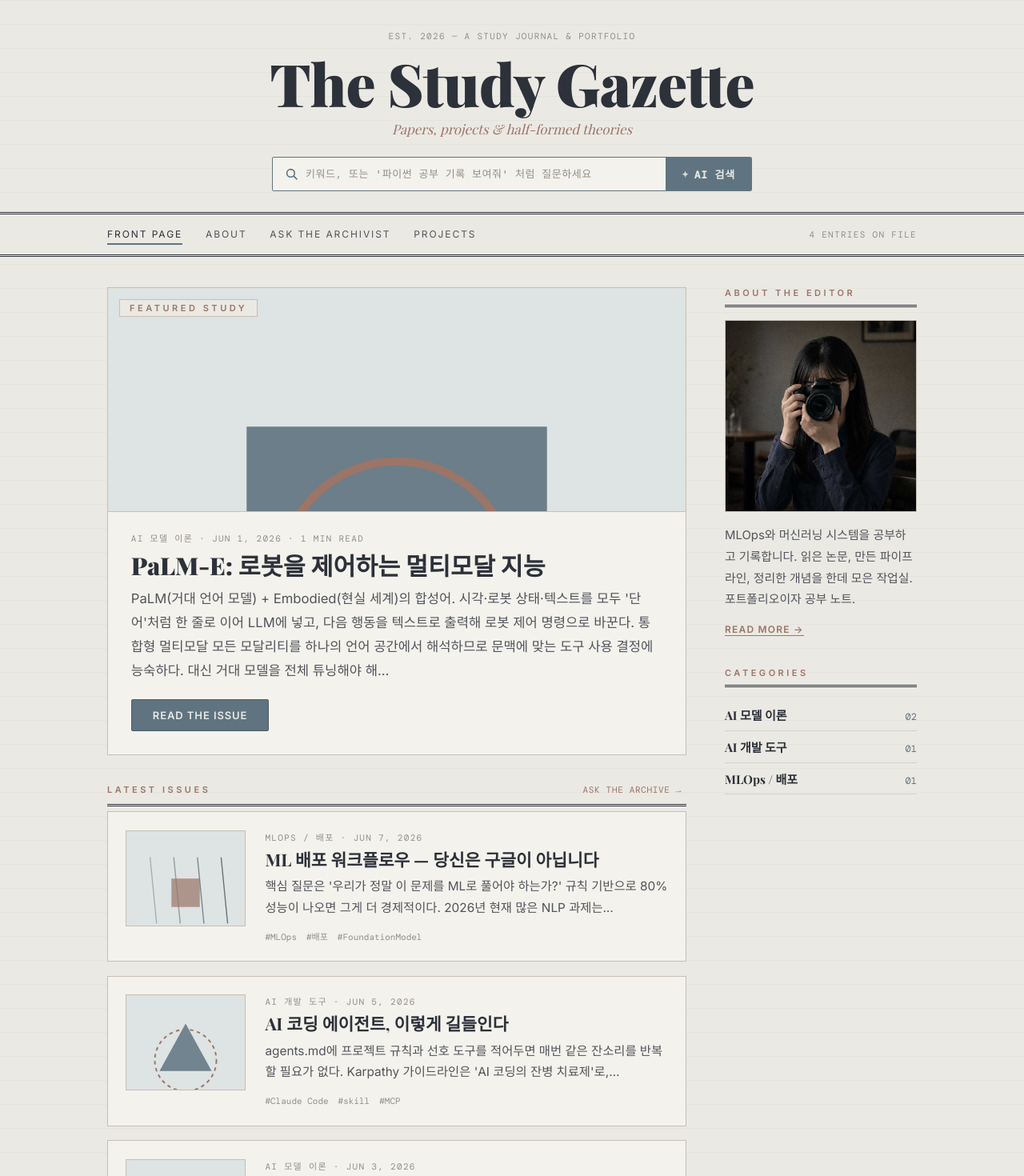
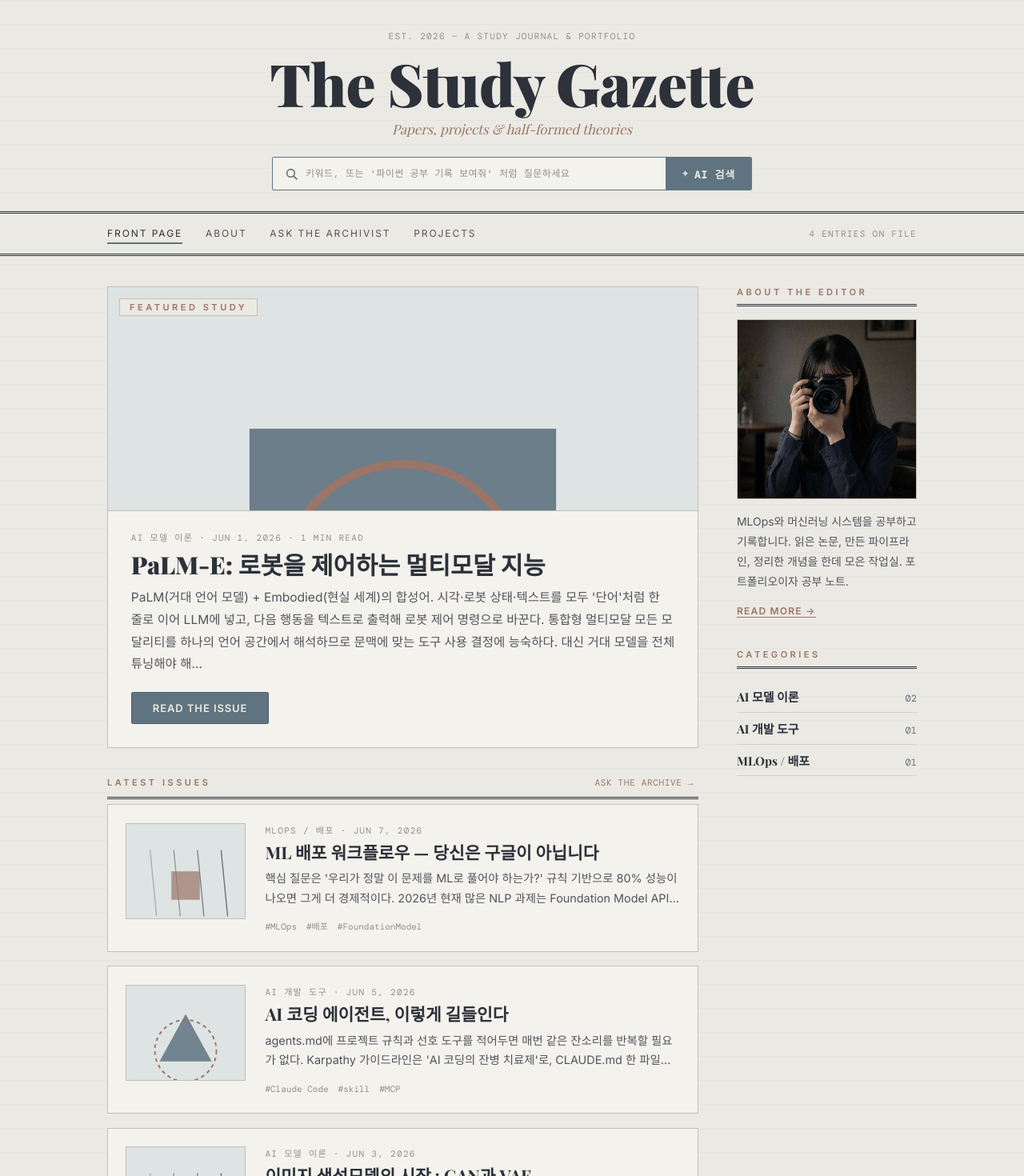
Before and after one commit to rangedayo/study-gazette, a Next.js app: page / in a window 1280 px wide. Shown: the top 1470 px of the page at 80% size. Built offline with nearby package versions, Linux system fonts and the light colour scheme; a web font is replaced by a local one.

Commit message:
style: 사이드바 너비 225px 축소 + 본문·프로필·검색창 placeholder 폰트 1~2pt 축소

```diff
--- a/app/Gazette.jsx
+++ b/app/Gazette.jsx
@@ -302,7 +302,7 @@ export default function StudyGazette() {
     .dbl-top{border-top:3px double ${C.ink}} .dbl-bot{border-bottom:3px double ${C.ink}}
     .g-h2{font-family:${FD};font-weight:700;font-size:1.5rem;color:${C.ink};margin:1.9rem 0 .6rem;line-height:1.25}
     .g-h3{font-family:${FD};font-weight:700;font-size:1.2rem;color:${C.ink};margin:1.4rem 0 .4rem}
-    .g-p{margin:.7rem 0;line-height:1.85;font-size:1.04rem;color:${C.body}}
+    .g-p{margin:.7rem 0;line-height:1.85;font-size:.97rem;color:${C.body}}
     .g-ul{margin:.6rem 0 1rem;padding:0;list-style:none}
     .g-ul li{position:relative;padding-left:1.3rem;margin:.4rem 0;line-height:1.7}
     .g-ul li:before{content:"§";position:absolute;left:0;color:${C.mustard};font-weight:700}
@@ -396,7 +396,7 @@ export default function StudyGazette() {
       <div>
         <div className="kicker" style={{ marginBottom: 8 }}>{p.category} · {fmt(p.updated)}</div>
         <h3 className="ttl" style={{ fontFamily: FD, fontWeight: 700, fontSize: "1.34rem", color: C.ink, lineHeight: 1.2, margin: "0 0 .5rem" }}>{p.title}</h3>
-        <p style={{ margin: 0, color: C.body, fontSize: ".96rem", lineHeight: 1.7, display: "-webkit-box", WebkitLineClamp: 2, WebkitBoxOrient: "vertical", overflow: "hidden" }}>{clean(p.body).slice(0, 150)}</p>
+        <p style={{ margin: 0, color: C.body, fontSize: ".9rem", lineHeight: 1.7, display: "-webkit-box", WebkitLineClamp: 2, WebkitBoxOrient: "vertical", overflow: "hidden" }}>{clean(p.body).slice(0, 150)}</p>
         <div style={{ marginTop: ".7rem" }}>{(p.tags || []).slice(0, 3).map((t) => <span key={t} style={{ fontFamily: FM, fontSize: 11, color: C.mute, marginRight: 12 }}>#{t}</span>)}</div>
       </div>
     </article>
@@ -436,7 +436,7 @@ export default function StudyGazette() {
                 onFocus={() => setAcOpen(true)}
                 onBlur={() => setTimeout(() => setAcOpen(false), 150)}
                 placeholder="키워드, 또는 '파이썬 공부 기록 보여줘' 처럼 질문하세요"
-                style={{ fontSize: 13, padding: "12px 0" }} />
+                style={{ fontSize: 12, padding: "12px 0" }} />
             </div>
             <button onClick={() => submitFromMain()} className="ai-btn"
               style={{ background: C.mustard, border: "none", color: C.bg, fontFamily: FM, fontSize: 13, letterSpacing: ".06em", padding: "0 20px", cursor: "pointer", fontWeight: 600, whiteSpace: "nowrap", display: "flex", alignItems: "center", gap: 6 }}>
@@ -476,7 +476,7 @@ export default function StudyGazette() {
 
         {/* ── 프론트 페이지 ── */}
         {route.name === "home" && (<>
-          <section className="grid2" style={{ display: "grid", gridTemplateColumns: "1fr 240px", gap: "3rem", padding: "2.4rem 0 4rem", alignItems: "start" }}>
+          <section className="grid2" style={{ display: "grid", gridTemplateColumns: "1fr 225px", gap: "3rem", padding: "2.4rem 0 4rem", alignItems: "start" }}>
             <div id="writing">
               {featured && (
                 <div className="hov" style={{ border: `1px solid ${C.frame}`, background: C.panel, marginBottom: "2.2rem" }} onClick={() => open(featured.id)}>
@@ -487,7 +487,7 @@ export default function StudyGazette() {
                   <div style={{ padding: "1.5rem 1.8rem 1.8rem" }}>
                     <div className="kicker" style={{ marginBottom: 10 }}>{featured.category} · {fmt(featured.updated)} · {readMin(featured.body)}</div>
                     <h2 className="ttl" style={{ fontFamily: FD, fontWeight: 900, fontSize: "1.9rem", color: C.ink, margin: "0 0 .6rem", lineHeight: 1.12 }}>{featured.title}</h2>
-                    <p style={{ margin: 0, color: C.body, lineHeight: 1.8, fontSize: "1.04rem" }}>{clean(featured.body).slice(0, 190)}…</p>
+                    <p style={{ margin: 0, color: C.body, lineHeight: 1.8, fontSize: ".97rem" }}>{clean(featured.body).slice(0, 190)}…</p>
                     <button className="ed" style={{ marginTop: "1.3rem" }}>Read the issue</button>
                   </div>
                 </div>
@@ -504,7 +504,7 @@ export default function StudyGazette() {
               <div id="about" style={{ marginBottom: "2.4rem" }}>
                 <div className="eyebrow dbl-bot" style={{ paddingBottom: ".5rem", marginBottom: "1rem" }}>About the Editor</div>
                 <div style={{ aspectRatio: "1 / 1", border: `1px solid ${C.frame}`, overflow: "hidden", marginBottom: "1rem", filter: "grayscale(.12)" }}><img src="/profile.jpg" alt="최사랑" style={{ width: "100%", height: "100%", objectFit: "cover", objectPosition: "center 30%" }} /></div>
-                <p style={{ fontSize: ".93rem", lineHeight: 1.8, color: C.body, margin: 0 }}>
+                <p style={{ fontSize: ".87rem", lineHeight: 1.8, color: C.body, margin: 0 }}>
                   MLOps와 머신러닝 시스템을 공부하고 기록합니다. 읽은 논문, 만든 파이프라인, 정리한 개념을 한데 모은 작업실. 포트폴리오이자 공부 노트.
                 </p>
                 <button onClick={() => goto("about")} className="readmore" style={{ marginTop: "1rem", background: "none", border: "none", padding: 0, fontFamily: FB, fontSize: 12, letterSpacing: ".1em", color: C.brick, textTransform: "uppercase", fontWeight: 600, borderBottom: `1.5px solid ${C.brick}`, cursor: "pointer" }}>Read more →</button>
@@ -575,7 +575,7 @@ export default function StudyGazette() {
                 <Magnifier size={15} color={C.mustard} sw={1.5} />
                 <input className="gz-input" value={chatInput} onChange={(e) => setChatInput(e.target.value)}
                   onKeyDown={(e) => { if (e.key === "Enter") runAISearch(); }}
-                  placeholder="찾고 싶은 내용을 문장이나 키워드로…" style={{ fontSize: 14 }} />
+                  placeholder="찾고 싶은 내용을 문장이나 키워드로…" style={{ fontSize: 13 }} />
               </div>
               <button onClick={() => runAISearch()} disabled={chatLoading} className={chatLoading ? "" : "ai-btn"}
                 style={{ background: chatLoading ? C.mute : C.mustard, border: "none", borderLeft: `1.5px solid ${C.mustard}`, color: C.bg, fontFamily: FM, fontSize: 13, letterSpacing: ".08em", padding: "0 22px", minHeight: 50, cursor: chatLoading ? "default" : "pointer", fontWeight: 600, whiteSpace: "nowrap" }}>
```
